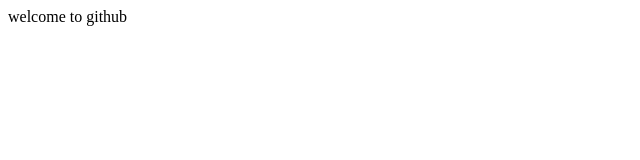
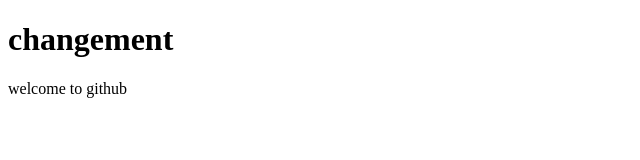
Before and after one commit to odeliachouraqui/repository1, a plain HTML site: page index.html in a window 1280 px wide. Shown: the whole page, without its empty margins (0-640 px from the left). Drawn offline with Linux system fonts and the light colour scheme.

Commit message:
Update index.html

```diff
--- a/index.html
+++ b/index.html
@@ -5,6 +5,7 @@
     <meta http-equiv="X-UA-Compatible" content="IE=edge">
     <meta name="viewport" content="width=device-width, initial-scale=1.0">
     <title>Document</title>
+    <h1>changement</h1>
 </head>
 <body>
     <div>welcome to github</div>
```
